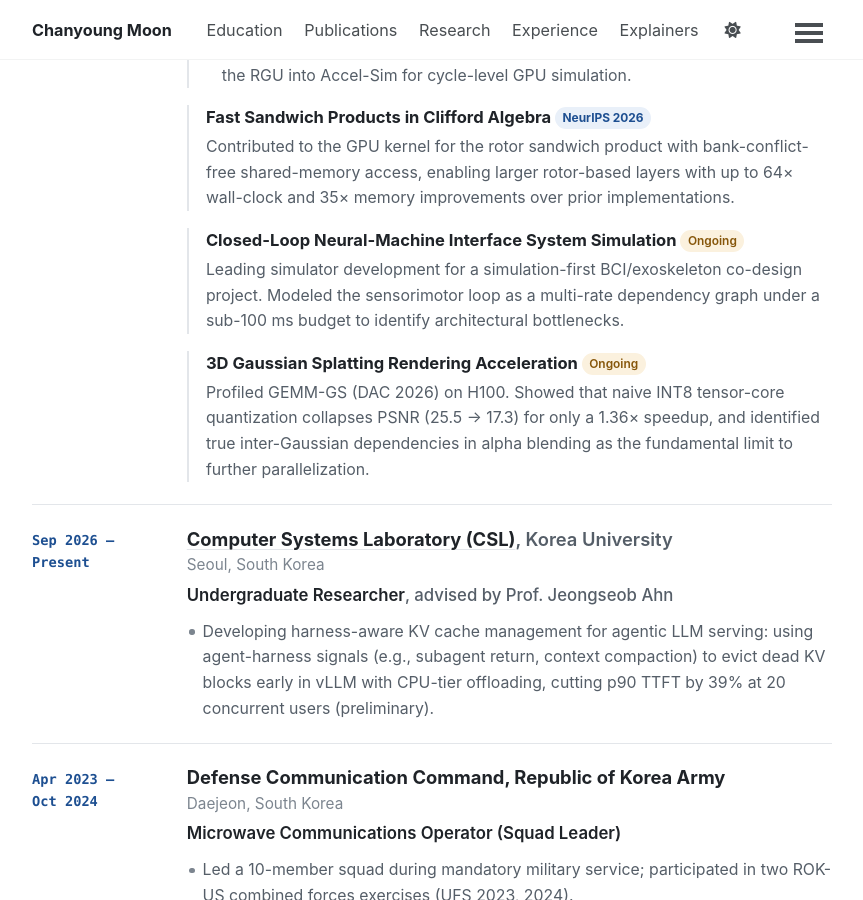
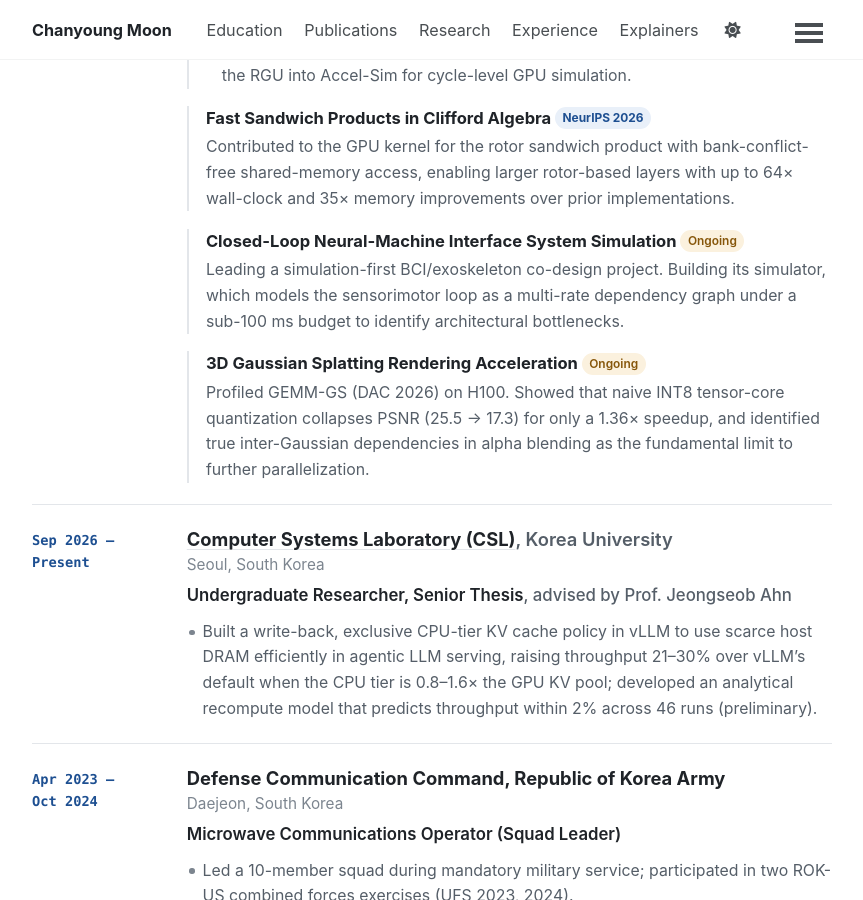
Before and after one commit to moon-chanyoung/moon-chanyoung.github.io, a Jekyll site: the page built from _pages/about.md, in a window 1280 px wide and 900 px high, scrolled down 3728 px. Shown: the whole window, without its empty margins (208-1071 px from the left). Built offline with Jekyll 4.4.1, drawn with Linux system fonts in a browser that asks for light colours; a style sheet for code colours, icons or effects is not loaded.

Commit message:
Sync with CV (Oct 29)

```diff
--- a/_data/experience.yml
+++ b/_data/experience.yml
@@ -20,7 +20,7 @@
       text: "Contributed to the GPU kernel for the rotor sandwich product with bank-conflict-free shared-memory access, enabling larger rotor-based layers with up to 64× wall-clock and 35× memory improvements over prior implementations."
     - title: "Closed-Loop Neural-Machine Interface System Simulation"
       tag: "Ongoing"
-      text: "Leading simulator development for a simulation-first BCI/exoskeleton co-design project. Modeled the sensorimotor loop as a multi-rate dependency graph under a sub-100 ms budget to identify architectural bottlenecks."
+      text: "Leading a simulation-first BCI/exoskeleton co-design project. Building its simulator, which models the sensorimotor loop as a multi-rate dependency graph under a sub-100 ms budget to identify architectural bottlenecks."
     - title: "3D Gaussian Splatting Rendering Acceleration"
       tag: "Ongoing"
       text: "Profiled GEMM-GS (DAC 2026) on H100. Showed that naive INT8 tensor-core quantization collapses PSNR (25.5 → 17.3) for only a 1.36× speedup, and identified true inter-Gaussian dependencies in alpha blending as the fundamental limit to further parallelization."
@@ -29,10 +29,10 @@
   org_url: "https://sites.google.com/korea.ac.kr/csl/home"
   institution: "Korea University"
   location: "Seoul, South Korea"
-  role: "Undergraduate Researcher"
+  role: "Undergraduate Researcher, Senior Thesis"
   advisor: "Prof. Jeongseob Ahn"
   bullets:
-    - "Developing harness-aware KV cache management for agentic LLM serving: using agent-harness signals (e.g., subagent return, context compaction) to evict dead KV blocks early in vLLM with CPU-tier offloading, cutting p90 TTFT by 39% at 20 concurrent users (preliminary)."
+    - "Built a write-back, exclusive CPU-tier KV cache policy in vLLM to use scarce host DRAM efficiently in agentic LLM serving, raising throughput 21–30% over vLLM's default when the CPU tier is 0.8–1.6× the GPU KV pool; developed an analytical recompute model that predicts throughput within 2% across 46 runs (preliminary)."
 - dates: "Apr 2023 – Oct 2024"
   org: "Defense Communication Command, Republic of Korea Army"
   location: "Daejeon, South Korea"
```
Also changed, not shown: 1 other file.
